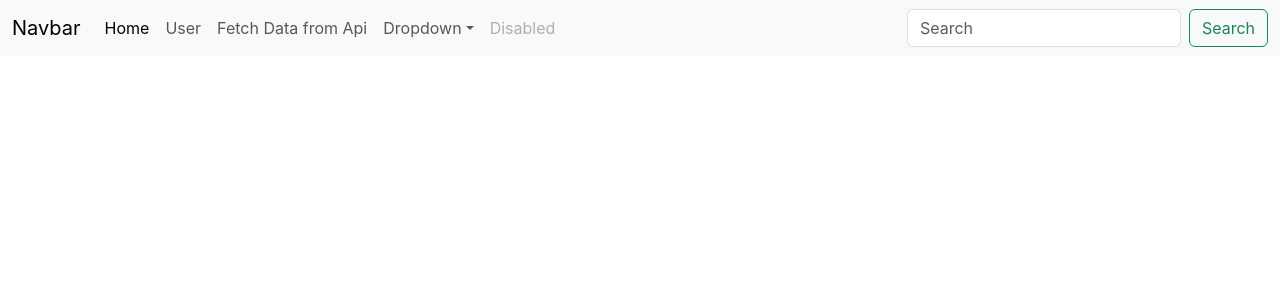
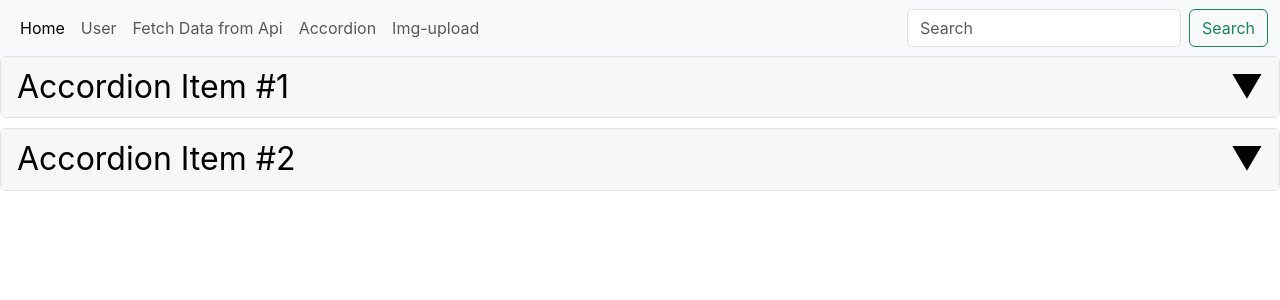
Before and after one commit to NikunjPatel-10/Typescript-with-React, a React (Create React App) app in the folder react-with-ts/: page /accordion in a window 1280 px wide. Shown: the top 300 px of the page. Built offline with nearby package versions, Linux system fonts and the light colour scheme.

Commit message:
feat: accordion

```diff
--- /dev/null
+++ b/react-with-ts/src/component/Accordion.css
@@ -0,0 +1,28 @@
+.accordion {
+    width: 100%;
+}
+
+.accordion-item {
+    margin-bottom: 10px;
+}
+
+.accordion-header {
+    padding: 10px;
+    border-radius: 4px;
+    background-color: #f7f7f7;
+}
+
+.accordion-btn {
+    width: 100%;
+    text-align: left;
+    border: none;
+    background-color: transparent;
+}
+
+.accordion-icon {
+    float: right;
+}
+
+.open {
+    transform: rotate(180deg);
+}
--- /dev/null
+++ b/react-with-ts/src/component/Accordion.tsx
@@ -0,0 +1,57 @@
+import React, { useState } from "react";
+import "./Accordion.css";
+
+const Accordion: React.FC = () => {
+  const [isActive, setIsActive] = useState<null | number>(null);
+
+  const data = [
+    {
+      header: " Accordion Item #1",
+      description:
+        " Lorem ipsum dolor sit amet consectetur adipisicing elit. Mollitia dnfkfdnc kdnmlkdnflkdfkl ",
+    },
+    {
+      header: " Accordion Item #2",
+      description:
+        " Lorem ipsum dolor sit amet consectetur adipisicing elit. Mollitia dnfkfdnc kdnmlkdnflkdfkl",
+    },
+  ];
+
+  const accordionHandler = (index: number) => {
+    setIsActive(index === isActive ? null : index);
+  };
+
+  return (
+    <>
+      {data.map((item, index) => {
+        return (
+          <div className="accordion" key={index}>
+            <div className="accordion-item">
+              <h2 className="accordion-header">
+                <button
+                  className="accordion-btn"
+                  onClick={() => accordionHandler(index)}
+                >
+                  {item.header}
+                  <span
+                    className={`accordion-icon  ${
+                      isActive === index ? "open" : " "
+                    }`}
+                  >
+                    &#9660;
+                  </span>
+                </button>
+              </h2>
+
+              {isActive === index && (
+                <div className="accordion-body">{item.description}</div>
+              )}
+            </div>
+          </div>
+        );
+      })}
+    </>
+  );
+};
+
+export default Accordion;
--- a/react-with-ts/src/component/Header.tsx
+++ b/react-with-ts/src/component/Header.tsx
@@ -5,20 +5,6 @@ const Header: React.FC = () => {
   return (
     <nav className="navbar navbar-expand-lg bg-body-tertiary">
       <div className="container-fluid">
-        <a className="navbar-brand" href="#">
-          Navbar
-        </a>
-        <button
-          className="navbar-toggler"
-          type="button"
-          data-bs-toggle="collapse"
-          data-bs-target="#navbarSupportedContent"
-          aria-controls="navbarSupportedContent"
-          aria-expanded="false"
-          aria-label="Toggle navigation"
-        >
-          <span className="navbar-toggler-icon"></span>
-        </button>
         <div className="collapse navbar-collapse" id="navbarSupportedContent">
           <ul className="navbar-nav me-auto mb-2 mb-lg-0">
             <li className="nav-item">
@@ -40,39 +26,15 @@ const Header: React.FC = () => {
                 Fetch Data from Api
               </Link>
             </li>
-            <li className="nav-item dropdown">
-              <a
-                className="nav-link dropdown-toggle"
-                href="#"
-                role="button"
-                data-bs-toggle="dropdown"
-                aria-expanded="false"
-              >
-                Dropdown
-              </a>
-              <ul className="dropdown-menu">
-                <li>
-                  <a className="dropdown-item" href="#">
-                    Action
-                  </a>
-                </li>
-                <li>
-                  <a className="dropdown-item" href="#">
-                    Another action
-                  </a>
-                </li>
-                <li>
-                  <hr className="dropdown-divider" />
-                </li>
-                <li>
-                  <a className="dropdown-item" href="#">
-                    Something else here
-                  </a>
-                </li>
-              </ul>
+            <li className="nav-item">
+              <Link className="nav-link" to={"/accordion"}>
+                Accordion
+              </Link>
             </li>
             <li className="nav-item">
-              <a className="nav-link disabled">Disabled</a>
+              <Link className="nav-link" to={"/img-upload"}>
+                Img-upload
+              </Link>
             </li>
           </ul>
           <form className="d-flex" role="search">
--- /dev/null
+++ b/react-with-ts/src/component/MultipleImg.tsx
@@ -0,0 +1,48 @@
+import React, { useState } from "react";
+
+const MultipleImg = () => {
+  const [selectedImg, setSelectedImg] = useState<any[]>([]);
+  const [imgPreview, setImgPreview] = useState<any[]>([]);
+
+  const handleFileChanges = (event: any) => {
+    const files = Array.from(event.target.files);
+    const selectedFiles = files.slice(0, 5);
+    setSelectedImg(selectedFiles);
+
+    const preview: any[] = [];
+    files.forEach((file: any) => {
+      const reader = new FileReader();
+
+      reader.onload = (e: any) => {
+        preview.push(e.target?.result);
+        setImgPreview([...preview]);
+      };
+      reader.readAsDataURL(file);
+    });
+  };
+  const handleUpload = () => {
+    console.log(selectedImg);
+  };
+
+  return (
+    <div>
+      <input
+        type="file"
+        multiple
+        onChange={(event) => handleFileChanges(event)}
+      />
+      <button onClick={handleUpload}>Upload Img</button>
+      <div>
+        {imgPreview.map((preveiw, index) => {
+          return (
+            <div key={index}>
+              <img src={preveiw} width={100} height={100} />
+            </div>
+          );
+        })}
+      </div>
+    </div>
+  );
+};
+
+export default MultipleImg;
--- a/react-with-ts/src/component/Routing.tsx
+++ b/react-with-ts/src/component/Routing.tsx
@@ -3,6 +3,8 @@ import { Route, Routes } from "react-router-dom";
 import User from "./User";
 import Home from "./Home";
 import UserList from "./Users";
+import Accordion from "./Accordion";
+import MultipleImg from "./MultipleImg";
 
 const Routing: React.FC = () => {
   return (
@@ -11,6 +13,8 @@ const Routing: React.FC = () => {
       <Route path="/Home" element={<Home />}></Route>
       <Route path="/user" element={<User />}></Route>
       <Route path="/users" element={<UserList />}></Route>
+      <Route path="/accordion" element={<Accordion />}></Route>
+      <Route path="/img-upload" element={<MultipleImg />}></Route>
     </Routes>
   );
 };
--- a/react-with-ts/src/component/User.tsx
+++ b/react-with-ts/src/component/User.tsx
@@ -1,4 +1,5 @@
 import React, { useEffect, useReducer, useRef, useState } from "react";
+import Accordion from "./Accordion";
 
 type counterState = {
   count: number;
@@ -10,6 +11,39 @@ type counterAction = {
 
 const initialState = {
   count: 0,
+};
+
+type X = {
+  a: string;
+  b: number;
+};
+
+/**
+ * how we extend another tye in type props
+ */
+type Y = X & {
+  c: string;
+  d: number;
+};
+
+interface A {
+  a: string;
+  b: number;
+}
+
+/**
+ * how to extend another type in interface Props
+ */
+interface B extends A {
+  x: string;
+  y: string;
+}
+
+let data: B = {
+  x: "abc",
+  y: "xyz",
+  a: "nikunj",
+  b: 10,
 };
 
 const reducer = (state: counterState, action: counterAction) => {
@@ -58,6 +92,7 @@ const User = () => {
 
   return (
     <>
+      <div>
         <button onClick={handleClick}>login</button>
         <p>
           {user.name} {user.email}
@@ -75,6 +110,7 @@ const User = () => {
         <div>
           <input type="text" ref={inputRef} onChange={dataHandler} />
         </div>
+      </div>
     </>
   );
 };
```
Lines whose indentation alone changed are shown as unchanged.
